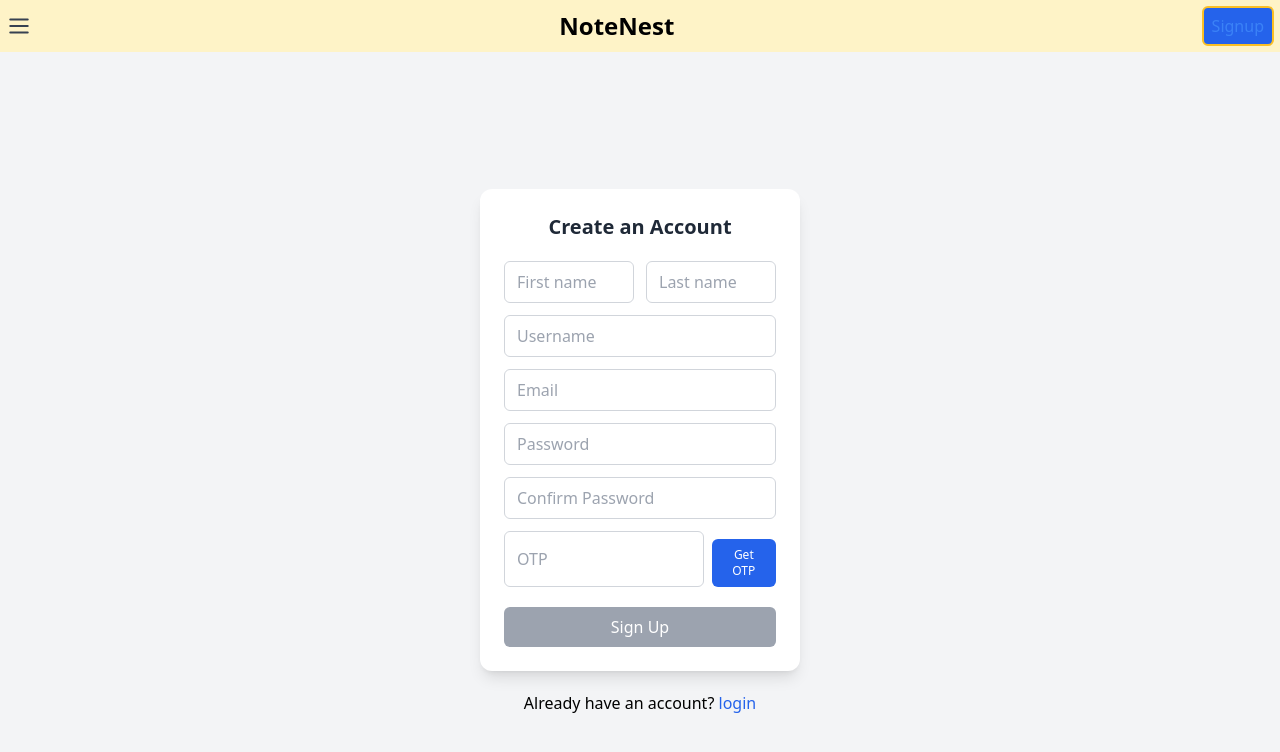
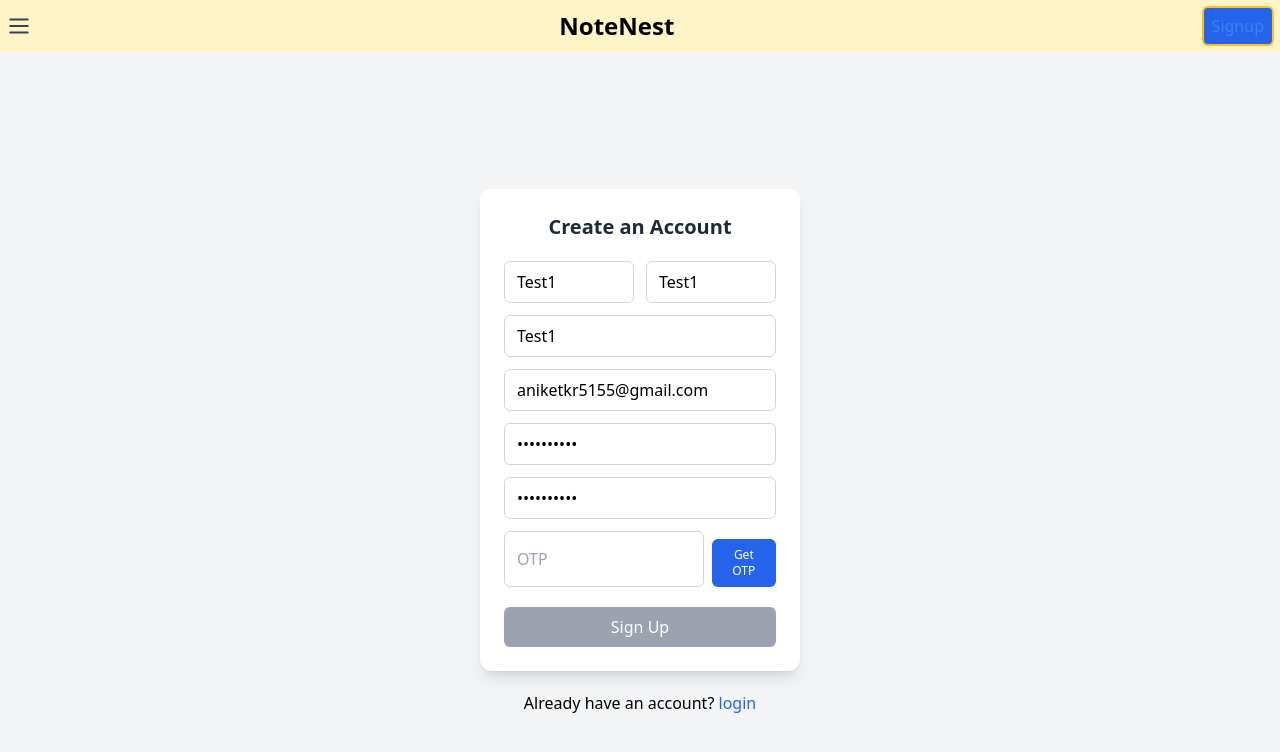
Before and after one commit to AniketKumar5155/NoteNest, a React (Vite) app: page /signup in a window 1280 px wide. Shown: the top 752 px of the page. Built offline with nearby package versions, Linux system fonts and the light colour scheme; no server answers.

Commit message:
fix: fixed login flow

```diff
--- a/src/components/LoginForm.jsx
+++ b/src/components/LoginForm.jsx
@@ -5,7 +5,6 @@ import InputField from "./InputField";
 import { loginSchema } from "../shared/schemas/authSchemas";
 import { toast } from "react-toastify";
 import { useAuth } from "../context/AuthContext";
-import { loginService } from "../service/authService";
 
 const LoginForm = () => {
   const navigate = useNavigate();
@@ -22,8 +21,7 @@ const LoginForm = () => {
     e.preventDefault();
     try {
       const validated = loginSchema.parse(formData);
-      const { accessToken, user  } = await loginService(validated);
-      login(user, accessToken);
+      await login(validated);
       toast.success("Logged in successfully");
       navigate("/", { replace: true });
     } catch (err) {
--- a/src/components/SignupForm.jsx
+++ b/src/components/SignupForm.jsx
@@ -14,12 +14,12 @@ const SignupForm = () => {
   const [otpLoading, setOtpLoading] = useState(false);
 
   const [formData, setFormData] = useState({
-    first_name: "",
-    last_name: "",
-    username: "",
-    email: "",
-    password: "",
-    confirm_password: "",
+    first_name: "Test1",
+    last_name: "Test1",
+    username: "Test1",
+    email: "aniketkr5155@gmail.com",
+    password: "Aniket@123",
+    confirm_password: "Aniket@123",
     otp: "",
   });
 
```
